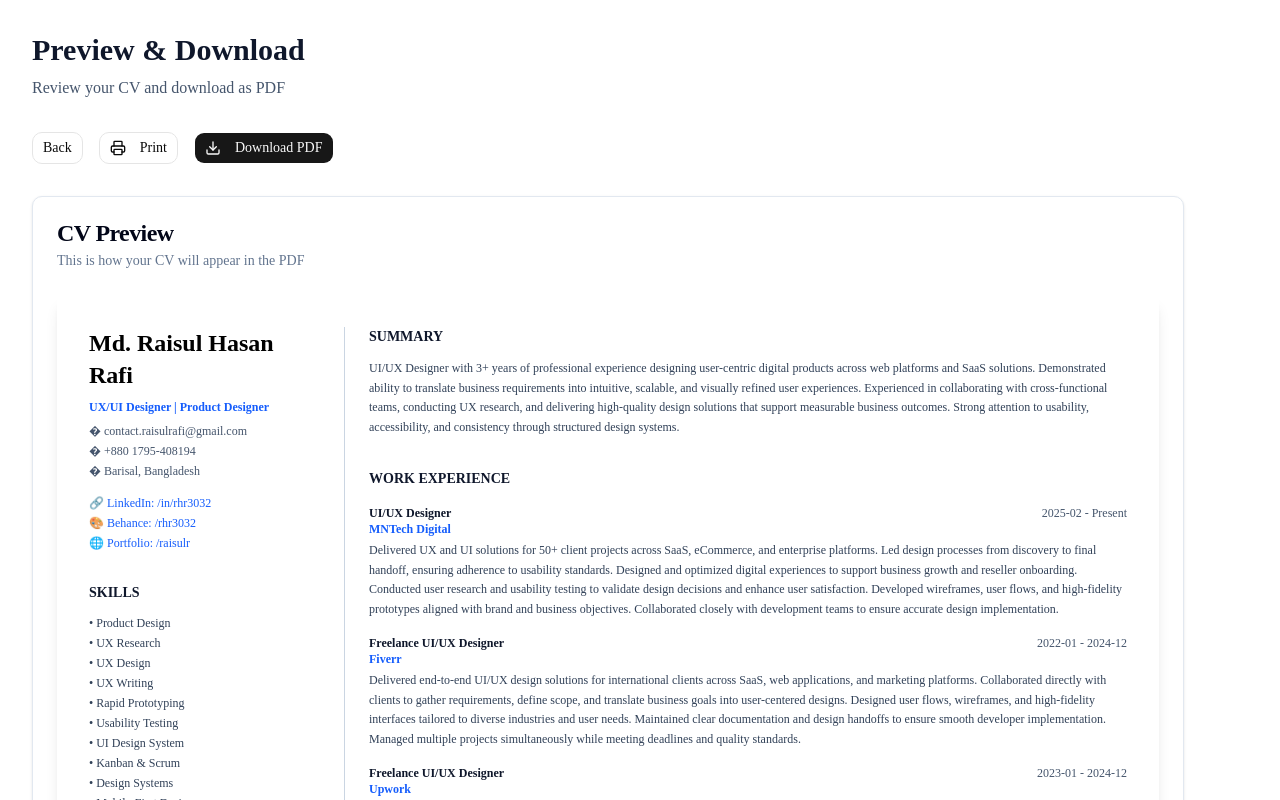
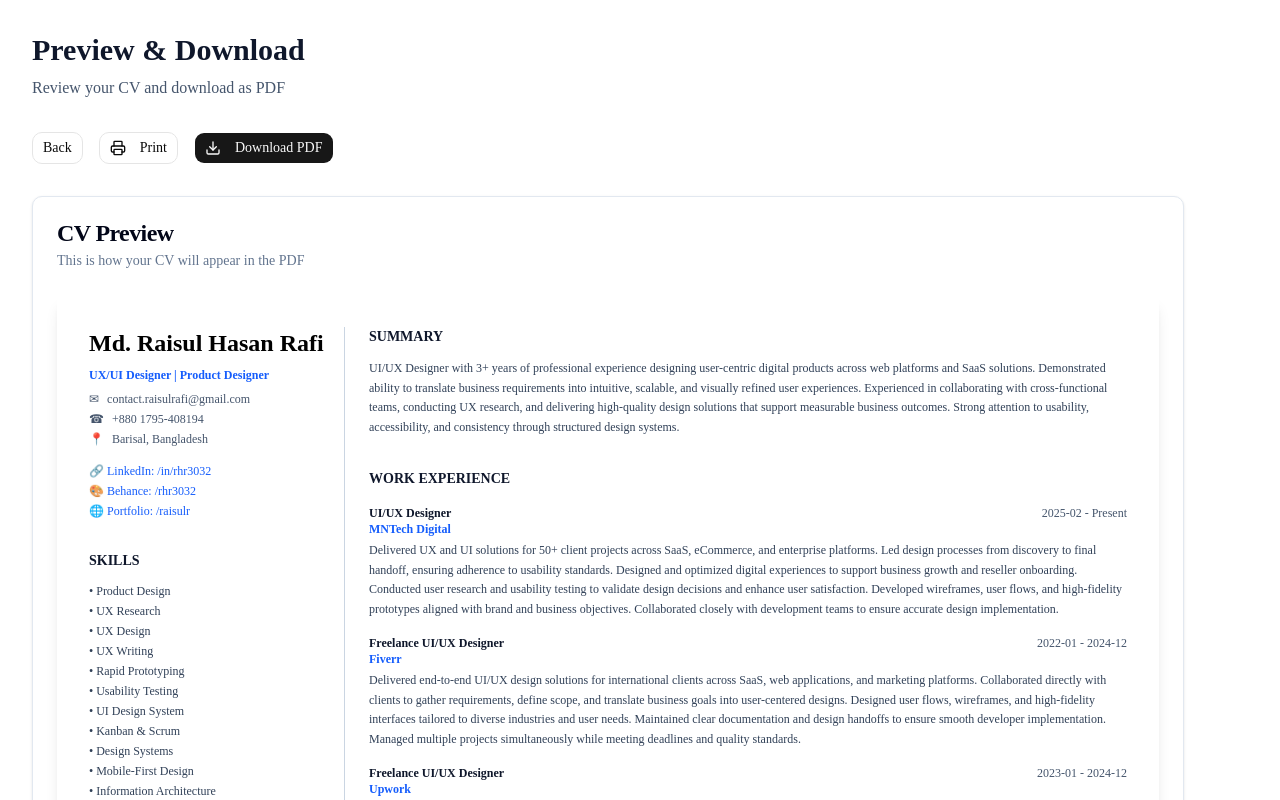
Before and after one commit to rhr3032/resumer, a Next.js app: page /dashboard/preview in a window 1280 px wide. Built offline with nearby package versions, Linux system fonts and the light colour scheme.

Commit message:
feat: enhance CVPreview layout and improve PDF generation logic

```diff
--- a/app/dashboard/preview/page.tsx
+++ b/app/dashboard/preview/page.tsx
@@ -21,16 +21,25 @@ function CVPreview({ data }: { data: any }) {
       <div className="w-64 border-r border-slate-300 pr-6 space-y-8">
         {/* Profile Header */}
         <div className="space-y-2 mb-8">
-          <h1 className="text-2xl font-bold">
+          <h1 className="text-2xl font-bold whitespace-nowrap">
             {data.personalInfo.firstName} {data.personalInfo.lastName}
           </h1>
           <p className="text-xs text-blue-600 font-semibold">
             {data.personalInfo.title || "Professional"}
           </p>
           <div className="text-xs space-y-1 text-slate-600">
-            <p>� {data.personalInfo.email}</p>
-            <p>� {data.personalInfo.phone}</p>
-            <p>� {data.personalInfo.location}</p>
+            <div className="flex items-center gap-2">
+              <span>✉</span>
+              <p>{data.personalInfo.email}</p>
+            </div>
+            <div className="flex items-center gap-2">
+              <span>☎</span>
+              <p>{data.personalInfo.phone}</p>
+            </div>
+            <div className="flex items-center gap-2">
+              <span>📍</span>
+              <p>{data.personalInfo.location}</p>
+            </div>
           </div>
           <div className="text-xs space-y-1 text-blue-600 pt-2">
             {data.personalInfo.socialLinks?.linkedin && (
@@ -176,12 +185,17 @@ function CVPreview({ data }: { data: any }) {
             <h2 className="text-sm font-bold mb-4 text-slate-900 uppercase">Projects</h2>
             <div className="space-y-3">
               {data.projects.map((proj: any) => (
-                <div key={proj.id}>
+                <div key={proj.id} className="flex items-start justify-between gap-4">
+                  <div className="flex-1">
                     <h3 className="text-xs font-bold text-slate-900">{proj.title}</h3>
                     <p className="text-xs text-slate-700">{proj.description}</p>
                     {proj.tools && (
                       <p className="text-xs text-slate-600 mt-1">Tools: {proj.tools}</p>
                     )}
+                  </div>
+                  <a href="#" className="inline-flex items-center gap-1 px-2 py-1 rounded text-xs font-medium bg-slate-100 hover:bg-slate-200 text-slate-700 whitespace-nowrap mt-1">
+                    Preview →
+                  </a>
                 </div>
               ))}
             </div>
@@ -204,14 +218,19 @@ export default function PreviewPage() {
     if (!previewRef.current) return
 
     try {
+      const element = previewRef.current
+
       // Create canvas from the div
-      const canvas = await html2canvas(previewRef.current, {
+      const canvas = await html2canvas(element, {
         scale: 2,
+        logging: false,
         useCORS: true,
+        allowTaint: true,
         backgroundColor: "#ffffff",
+        windowHeight: element.scrollHeight,
       })
 
-      // Create PDF
+      // Create PDF with proper dimensions
       const imgData = canvas.toDataURL("image/png")
       const pdf = new jsPDF({
         orientation: "portrait",
@@ -219,28 +238,37 @@ export default function PreviewPage() {
         format: "a4",
       })
 
-      // Calculate dimensions to fit A4
-      const imgWidth = 210 // A4 width in mm
+      const pageWidth = pdf.internal.pageSize.getWidth()
+      const pageHeight = pdf.internal.pageSize.getHeight()
+
+      // Calculate image dimensions
+      const imgWidth = pageWidth
       const imgHeight = (canvas.height * imgWidth) / canvas.width
 
-      let heightLeft = imgHeight
-      let position = 0
+      let currentHeight = 0
 
-      // Add pages if content is longer than one page
-      while (heightLeft >= 0) {
-        if (position !== 0) {
+      // Add first page
+      pdf.addImage(imgData, "PNG", 0, 0, imgWidth, imgHeight)
+      currentHeight = imgHeight
+
+      // Add additional pages if content is longer
+      while (currentHeight > pageHeight) {
         pdf.addPage()
-        }
-        pdf.addImage(imgData, "PNG", 0, position, imgWidth, imgHeight)
-        heightLeft -= 297 // A4 height in mm
-        position -= 297
+        pdf.addImage(
+          imgData,
+          "PNG",
+          0,
+          -currentHeight + pageHeight,
+          imgWidth,
+          imgHeight
+        )
+        currentHeight += pageHeight
       }
 
       // Save the PDF
       pdf.save(
         `${cvData.personalInfo.firstName}_${cvData.personalInfo.lastName}_CV.pdf`
       )
-      setCurrentStep(2)
     } catch (error) {
       console.error("Error generating PDF:", error)
       alert("Error generating PDF. Please try again.")
```
Lines whose indentation alone changed are shown as unchanged.
